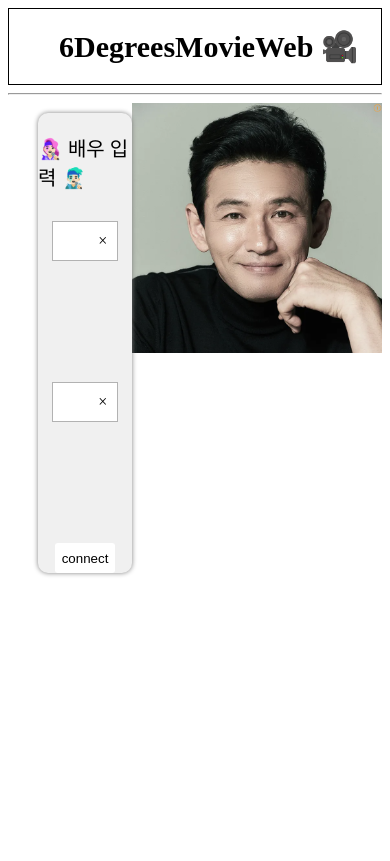
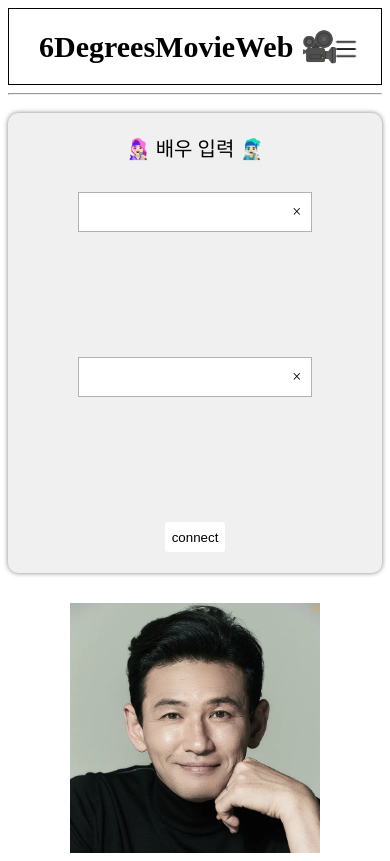
Before and after one commit to hidanbeing/6DegreesWeb, a React (Create React App) app: page / in a window 390 px wide. Built offline with nearby package versions, Linux system fonts and the light colour scheme.

Commit message:
반응형 웹 대충

```diff
--- a/src/components/HeaderMobile.js
+++ b/src/components/HeaderMobile.js
@@ -1,5 +1,6 @@
 import styled from "styled-components";
 import { Link } from "react-router-dom";
+import listIcon from "../image/listIcon.png";
 
 function HeaderMobile() {
   return (
@@ -16,21 +17,26 @@ function HeaderMobile() {
         <h1
           style={{
             fontSize: 30,
-            paddingLeft: 50,
+            paddingLeft: 30,
           }}
         >
           6DegreesMovieWeb 🎥
         </h1>
       </div>
-      <div
-        style={{
-          display: "flex",
-          flexDirection: "row",
-          position: "absolute",
-          bottom: 0,
-          right: 50,
-        }}
-      ></div>
+
+      <div>
+        <img
+          style={{
+            width: 30,
+            height: 30,
+            display: "flex",
+            position: "absolute",
+            right: 20,
+            top: 25,
+          }}
+          src={listIcon}
+        ></img>
+      </div>
     </div>
   );
 }
--- a/src/components/InputForm.js
+++ b/src/components/InputForm.js
@@ -8,10 +8,9 @@ function InputForm() {
   const [actor2, setActor2] = useState("");
 
   return (
+    <>
       <InputFromBox
         style={{
-        marginLeft: 30,
-        marginTop: 10,
           borderRadius: 10,
           position: "relative",
         }}
@@ -59,13 +58,14 @@ function InputForm() {
           )}
         </div>
       </InputFromBox>
+    </>
   );
 }
 
 const InputFromBox = styled.div`
   display: flex;
   flex-direction: column;
-  width: 350px;
+  width: 400px;
   height: 460px;
   border: 0px solid black;
   background-color: #f0f0f0;
--- /dev/null
+++ b/src/components/Main.js
@@ -0,0 +1,39 @@
+import InputForm from "./InputForm";
+import hwang from "../image/hwang.png";
+
+function Main() {
+  return (
+    <div
+      style={{
+        display: "flex",
+      }}
+    >
+      <div
+        style={{
+          marginTop: 10,
+          marginLeft: 20,
+        }}
+      >
+        <InputForm />
+      </div>
+      <div
+        style={{
+          width: 800,
+          display: "flex",
+          justifyContent: "center",
+          textAlign: "center",
+        }}
+      >
+        <img
+          src={hwang}
+          style={{
+            width: 250,
+            height: 250,
+          }}
+        />
+      </div>
+    </div>
+  );
+}
+
+export default Main;
--- /dev/null
+++ b/src/components/MainMobile.js
@@ -0,0 +1,42 @@
+import InputForm from "./InputForm";
+import hwang from "../image/hwang.png";
+
+function MainMobile() {
+  return (
+    <div
+      style={{
+        display: "flex",
+        flexDirection: "column",
+      }}
+    >
+      <div
+        style={{
+          marginTop: 10,
+          display: "flex",
+          justifyContent: "center",
+          textAlign: "center",
+        }}
+      >
+        <InputForm />
+      </div>
+      <div
+        style={{
+          marginTop: 30,
+          display: "flex",
+          justifyContent: "center",
+          textAlign: "center",
+        }}
+      >
+        <img
+          src={hwang}
+          style={{
+            width: 250,
+            height: 250,
+          }}
+        />
+      </div>
+    </div>
+  );
+}
+
+export default MainMobile;
--- a/src/routes/Home.js
+++ b/src/routes/Home.js
@@ -1,12 +1,18 @@
-import hwang from "../image/hwang.png";
 import Header from "../components/Header";
-import InputForm from "../components/InputForm";
+
 import { useMediaQuery } from "react-responsive";
 import HeaderMobile from "../components/HeaderMobile";
+import Main from "../components/Main";
+import MainMobile from "../components/MainMobile";
 
 const Desktop = ({ children }) => {
-  const isDesktop = useMediaQuery({ minWidth: 768 });
+  const isDesktop = useMediaQuery({ minWidth: 992 });
   return isDesktop ? children : null;
+};
+
+const Tablet = ({ children }) => {
+  const isTablet = useMediaQuery({ minWidth: 768, maxWidth: 991 });
+  return isTablet ? children : null;
 };
 
 const Mobile = ({ children }) => {
@@ -19,36 +25,19 @@ function Home() {
     <>
       <Desktop>
         <Header />
+        <hr />
+        <Main />
       </Desktop>
+      <Tablet>
+        <Header />
+        <hr />
+        <MainMobile />
+      </Tablet>
       <Mobile>
         <HeaderMobile />
+        <hr />
+        <MainMobile />
       </Mobile>
-      <hr />
-      <div
-        style={{
-          display: "flex",
-          margin: -10,
-          padding: 10,
-        }}
-      >
-        <InputForm />
-        <div
-          style={{
-            width: 800,
-            display: "flex",
-            justifyContent: "center",
-            textAlign: "center",
-          }}
-        >
-          <img
-            src={hwang}
-            style={{
-              width: 250,
-              height: 250,
-            }}
-          />
-        </div>
-      </div>
     </>
   );
 }
```
Also changed, not shown: src/image/listIcon.png (added). Lines whose indentation alone changed are shown as unchanged.
